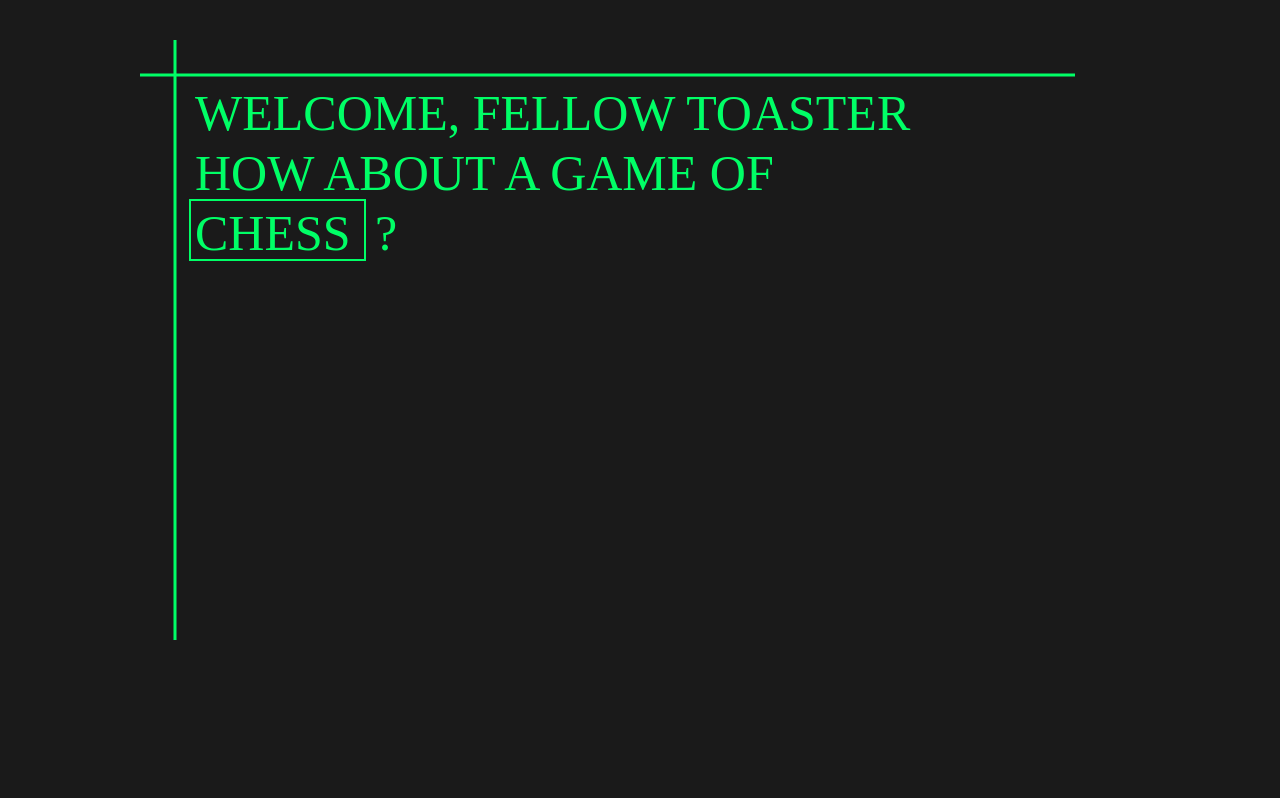
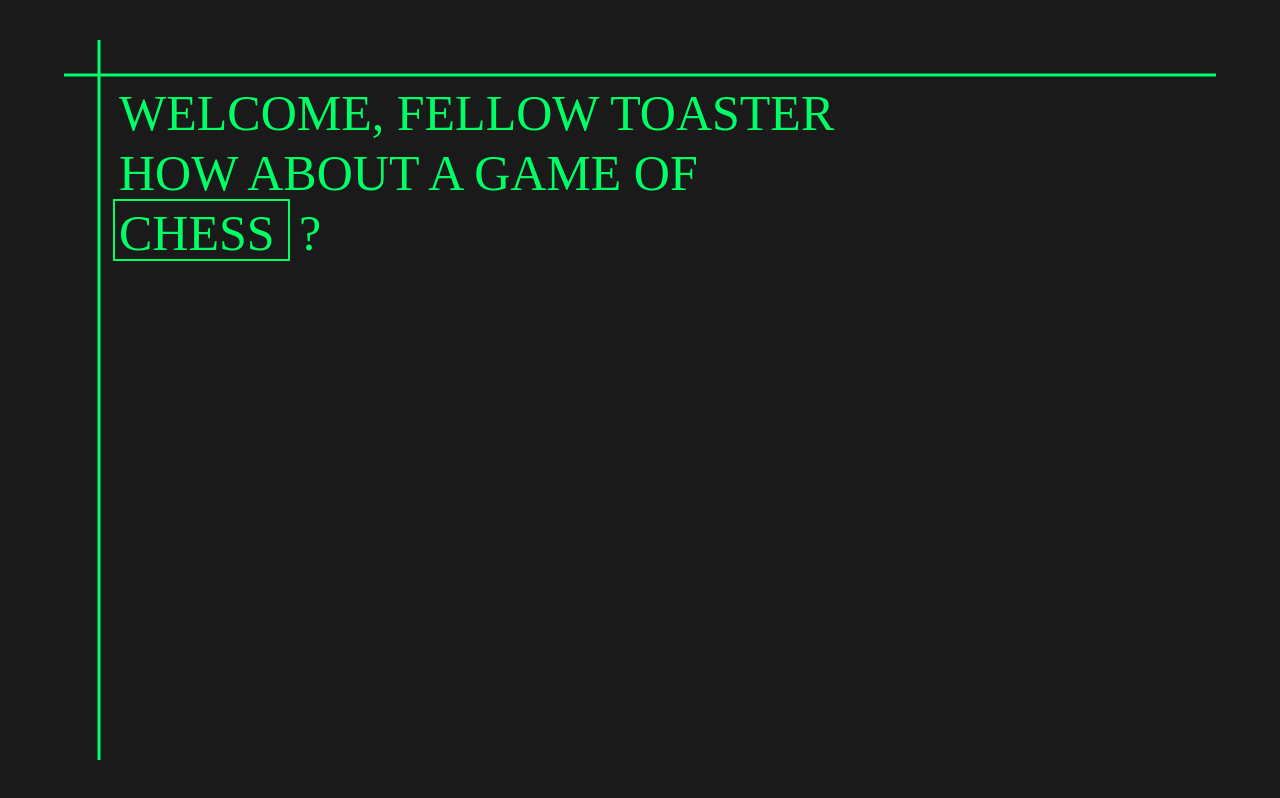
Before and after one commit to Highrs/highrs.github.io, a plain HTML site: page index.html in a window 1280 px wide. Drawn offline with Linux system fonts and the light colour scheme; a web font is replaced by a local one.

Commit message:
Prettyfying

```diff
--- a/index.html
+++ b/index.html
@@ -2,6 +2,7 @@
 <html>
 <head>
   <meta charset="UTF-8">
+  <meta name="viewport" content="width=device-width, initial-scale=1">
   <link rel="preconnect" href="https://fonts.gstatic.com">
 <link href="https://fonts.googleapis.com/css2?family=B612+Mono&display=swap" rel="stylesheet">
   <title>HIGRS</title>
@@ -20,10 +21,9 @@
     display: block;
     margin: auto;
     left: 50%;
-    top: 5%;
+    top: 50%;
     position: absolute;
-    transform: translateY(-50%);
-    transform: translateX(-50%);
+    transform: translate(-50%, -50%);
     background: #1a1a1a;
   }
   .box {
@@ -53,10 +53,10 @@
 </head>
 <body>
 <div class="content">
-<svg class="panel" xmlns="http://www.w3.org/2000/svg" xmlns:xlink="http://www.w3.org/1999/xlink" width="1000" height="600" version="1">
+<svg class="panel" xmlns="http://www.w3.org/2000/svg" xmlns:xlink="http://www.w3.org/1999/xlink" width="90%" height="90%" version="1">
 <g transform="translate(35,35)">
-  <path class="line" d="m0 -100 v 1000"/>
-  <path class="line" d="m-100 0 1000 0"/>
+  <path class="line" d="m0 -100 v 10000"/>
+  <path class="line" d="m-100 0 10000 0"/>
 </g>
 <g transform="translate(55,90)">
   <text class="text" x="0" y="0"<tspan>WELCOME, FELLOW TOASTER</tspan></text>
```
